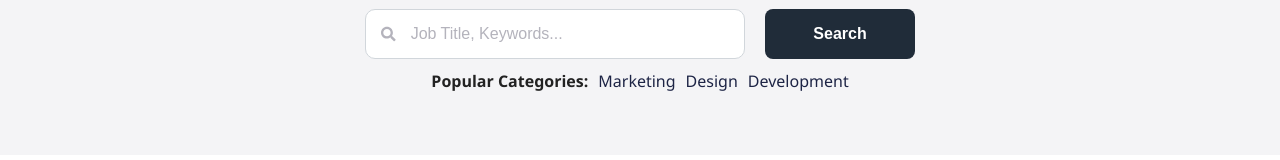
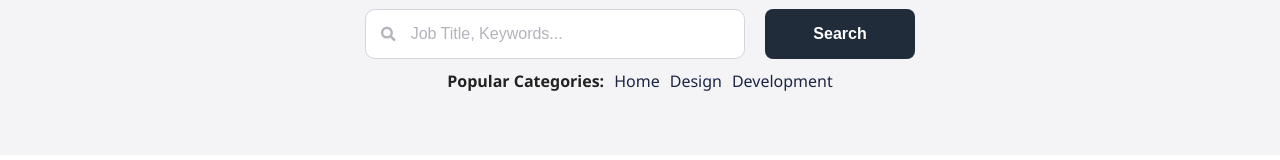
Before and after one commit to Jon-Felipe/Job-Board-React, a React (Vite) app: page / in a window 1280 px wide. Shown: the part 307-467 px from the top of the page. Built offline with nearby package versions, Linux system fonts and the light colour scheme.

Commit message:
replaced a tag with link component home page

```diff
--- a/src/pages/Home/HomePage.tsx
+++ b/src/pages/Home/HomePage.tsx
@@ -6,6 +6,7 @@ import {
   FaTh,
   FaBars,
 } from 'react-icons/fa';
+import { Link } from 'react-router';
 
 // components
 import Search from '../../components/ui/Search/Search';
@@ -56,13 +57,13 @@ function HomePage() {
           <h4 className='category-title'>Popular Categories:</h4>
           <ul className='category-list'>
             <li>
-              <a href='#'>Marketing</a>
+              <Link to='/'>Home</Link>
             </li>
             <li>
-              <a href='#'>Design</a>
+              <Link to='/'>Design</Link>
             </li>
             <li>
-              <a href='#'>Development</a>
+              <Link to='/'>Development</Link>
             </li>
           </ul>
         </div>
```
